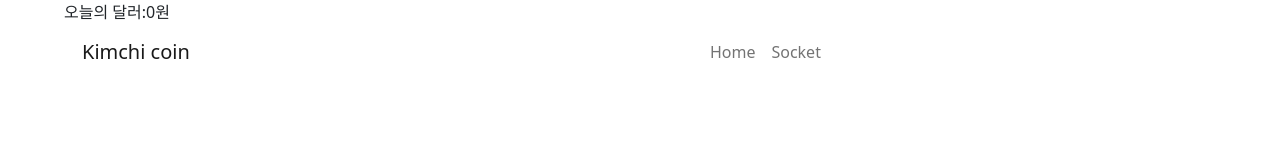
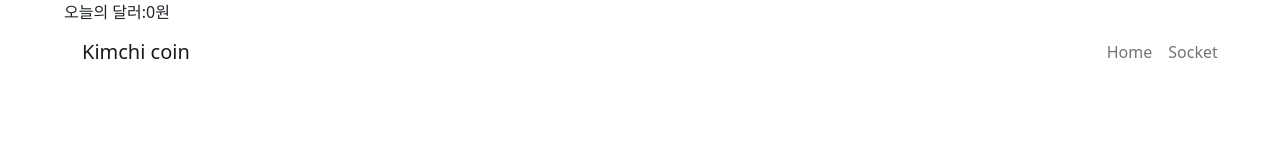
Before and after one commit to Jaeyonging/coinSite, a React (Vite) app: page / in a window 1280 px wide. Shown: the top 160 px of the page. Built offline with nearby package versions, Linux system fonts and the light colour scheme; no server answers.

Commit message:
fix: design

```diff
--- a/src/App.css
+++ b/src/App.css
@@ -5,7 +5,7 @@
 
 
 .me-auto {
-  margin-left: 50%;
+  margin-left: 90%;
 }
 
 .HomeDiv {
```
